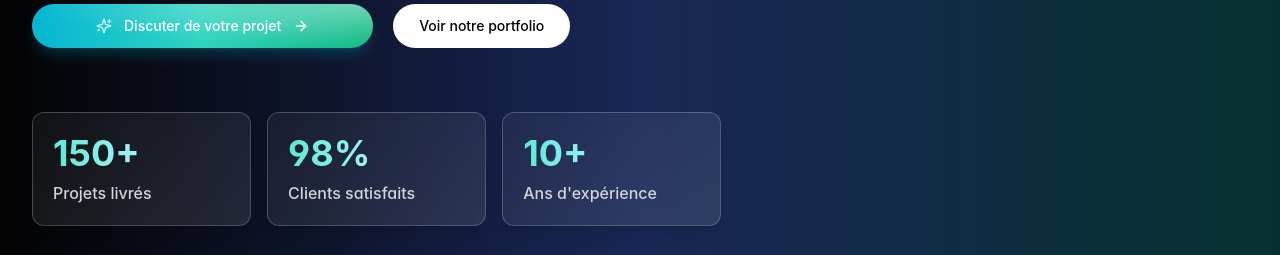
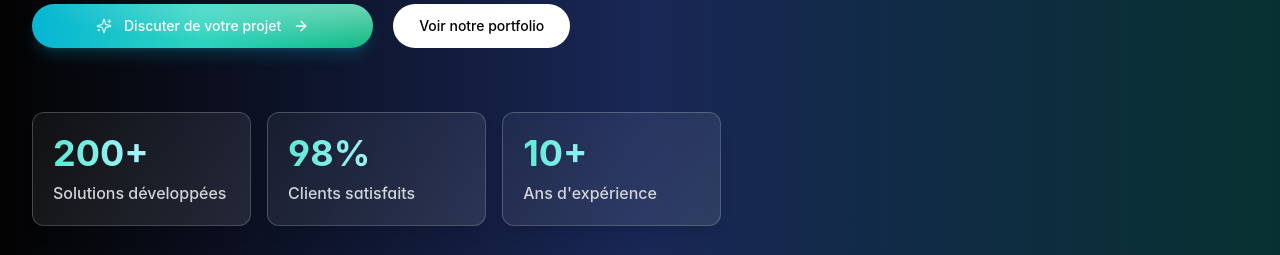
Before and after one commit to HelloEnkio/webdesign-nest-17, a React (Vite) app: page / in a window 1280 px wide. Shown: the part 800-1055 px from the top of the page. Built offline with nearby package versions, Linux system fonts and the light colour scheme.

Commit message:
Refactor: Update hero stats
Update the hero section to change the "150+ projets livrés" stat.

```diff
--- a/src/components/hero/HeroStats.tsx
+++ b/src/components/hero/HeroStats.tsx
@@ -20,7 +20,7 @@ const StatItem: React.FC<StatItemProps> = ({ value, label, delay }) => {
 const HeroStats: React.FC = () => {
   return (
     <div className="grid grid-cols-3 gap-4 pt-6 opacity-100 fade-in stagger-4">
-      <StatItem value="150+" label="Projets livrés" delay={0.1} />
+      <StatItem value="200+" label="Solutions développées" delay={0.1} />
       <StatItem value="98%" label="Clients satisfaits" delay={0.2} />
       <StatItem value="10+" label="Ans d'expérience" delay={0.3} />
     </div>
```
